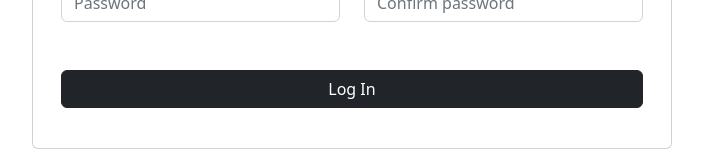
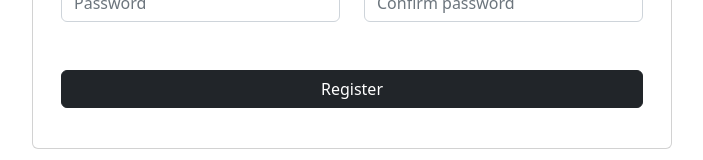
Before and after one commit to charlyx78/RestaurantsApp, an Angular app: page /register in a window 1280 px wide. Shown: the part 580-740 px from the top of the page, without its empty margins (288-991 px from the left). Built offline with nearby package versions, Linux system fonts and the light colour scheme.

Commit message:
login y register page

```diff
--- a/src/app/register/register.component.html
+++ b/src/app/register/register.component.html
@@ -64,7 +64,7 @@
                   </div>
                 </div>
 
-                <button type="submit" class="w-100 btn btn-dark btn-block" [routerLink]="['/home']">Log In</button>
+                <button type="submit" class="w-100 btn btn-dark btn-block" [routerLink]="['/home']">Register</button>
               </form>
         </div>
     </div>
```
